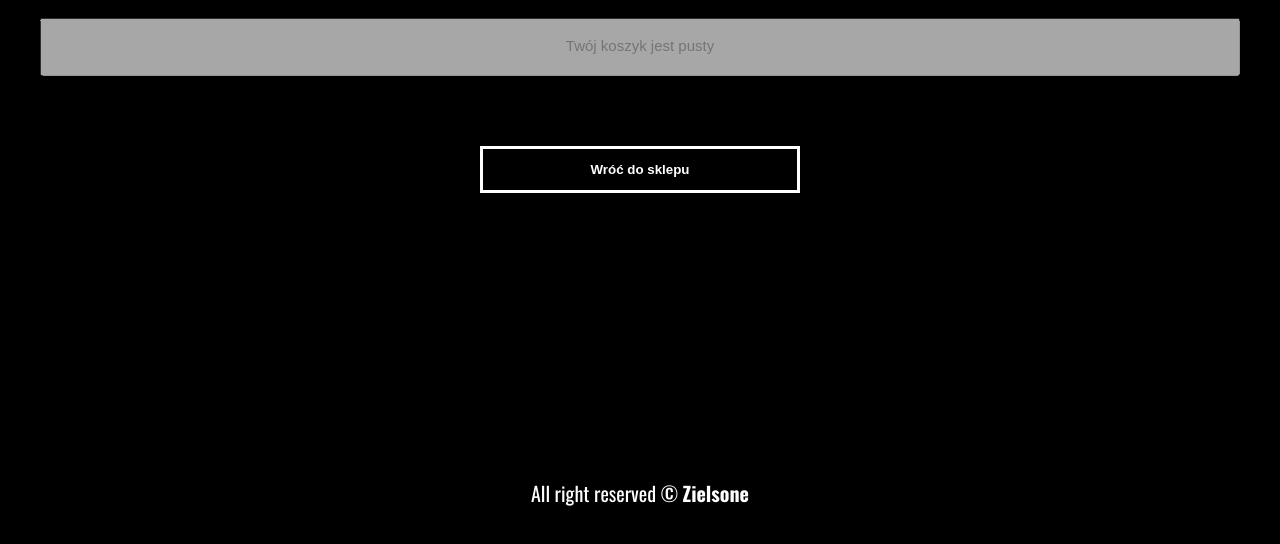
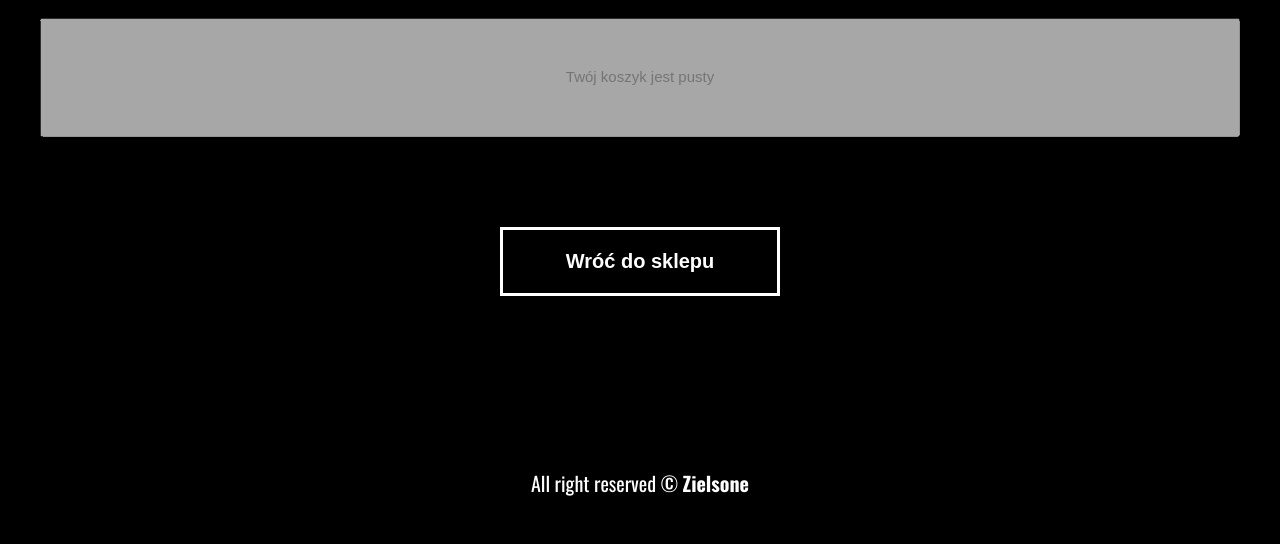
Before and after one commit to Zielsone/DriftShop, a plain HTML site: page cart.html in a window 1280 px wide. Shown: the part 234-778 px from the top of the page. Drawn offline with nearby package versions, Linux system fonts and the light colour scheme.

Commit message:
Fix some bugs, better resposive and fix a burger button in cart section

```diff
--- a/cart.html
+++ b/cart.html
@@ -1,3 +1,4 @@
+<!DOCTYPE html>
 <html lang="pl">
 <head>
     <meta charset="UTF-8">
@@ -21,25 +22,27 @@
     <nav class="nav nav-desktop">
         <a href="index.html" class="nav__link">Strona główna</a>
         <a href="shop.html" class="nav__link">Sklep</a>
-        <a href="contact.html" class="nav__link">Kontakt</a>
+        <a href="contakt.html" class="nav__link">Kontakt</a>
         <a href="cart.html" class="nav__link">Koszyk</a>
     </nav>
+
  <header class="header__hamburger">
     <button class="hamburger hamburger--elastic" type="button">
         <span class="hamburger-box">
           <span class="hamburger-inner"></span>
         </span>
       </button>
+ </header>
 
-      <div class="cart">
+       <div class="cart">
 
         <h1 class="cart__header">KOSZYK</h1>
         <div class="wrapper cart__wrapper">
         <input type="text" placeholder="Twój koszyk jest pusty" disabled></input>
-        <button><a href="shop.html">Wróć do sklepu</a></button>
+        <button class="cb_button"><a href="shop.html">Wróć do sklepu</a></button>
       </div>
       </div>
-</header>
+
 
 <footer>
     <div class="footer">
@@ -47,5 +50,8 @@
     </div>
 </footer>
 
+
+<script src="./JS/script.js"></script>
+
 </body>
 </html>
--- a/saas/main.scss
+++ b/saas/main.scss
@@ -472,7 +472,7 @@ body{
         display: grid;
         grid-template-columns: repeat(2, 1fr);
         grid-template-rows: repeat(3, 1fr);
-        gap: 1.5em;
+        gap: 1em;
         padding: 2em 2em;
     }
 
@@ -489,7 +489,7 @@ body{
         }
         display: grid;
         grid-template-columns: 1fr;
-        grid-template-rows: 20em 5em 2em;
+        grid-template-rows: 10em 6em 2em;
         text-align: center;
         justify-content: center;
         align-items: center;
@@ -666,13 +666,14 @@ body{
              }
          }
 
-        button{
-            grid-column: 3/5;
+        .cb_button{
+            grid-column: 2/6;
             grid-row: 2/3;
             margin: 3em;
             border: solid $white;
             background: none;
             color: $white;
+            font-size: 1.2rem;
             cursor: pointer;
             font-weight: 800;
             transition: background-color .3s, color .3s;
@@ -817,7 +818,6 @@ body{
         grid-template-columns: 1fr 1fr;
         align-items: center;
         width: 61%;
-       }
 
        &__text{
         margin-bottom: 0;
@@ -833,6 +833,7 @@ body{
         }
         button{
             margin-left: 1em;
+        }
        }
     }
 }
@@ -855,6 +856,10 @@ body{
             gap: 2em;
         }
 
+        &__card{
+            grid-template-rows: 20em 5em 2em;
+        }
+
 
     }
 
@@ -871,4 +876,18 @@ body{
         font-size: 3rem;
     }
     }
+
+    .cart{
+        .cb_button{
+            grid-column: 3/5;
+            grid-row: 2/3;
+            margin: 3em;
+            border: solid $white;
+            background: none;
+            color: $white;
+            font-size: 2rem;
         }
+
+
+    }
+}
```
Also changed, not shown: shop.html (+1 -1 lines), css/main.css, 1 other file. Lines whose indentation alone changed are shown as unchanged.
